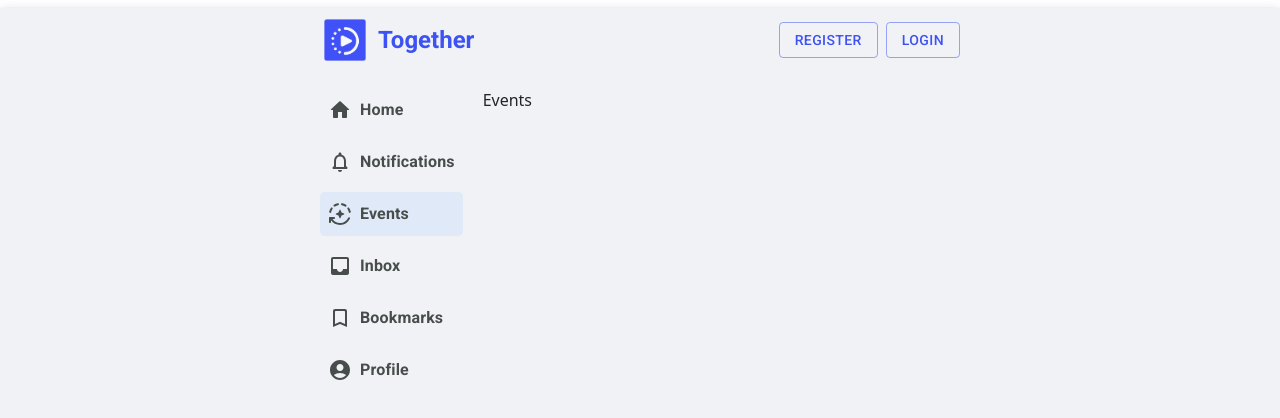
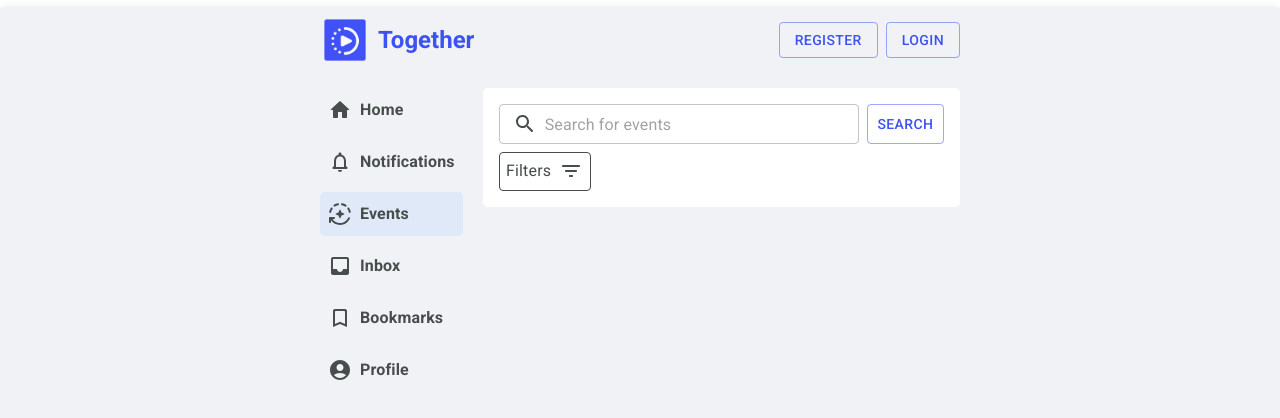
Before and after one commit to ensonal/Together-EventBasedWebApp-.NETCore-Angular, a React (Create React App) app in the folder FrontendReact/together-app/: page /events in a window 1280 px wide. Shown: the top 418 px of the page. Built offline with nearby package versions, Linux system fonts and the light colour scheme; no server answers.

Commit message:
feat: create search card component for event

```diff
--- a/FrontendReact/together-app/package.json
+++ b/FrontendReact/together-app/package.json
@@ -12,6 +12,7 @@
     "@mui/material": "^5.15.16",
     "@mui/system": "^5.15.15",
     "@mui/x-date-pickers": "^7.3.2",
+    "@mui/x-date-pickers-pro": "^7.4.0",
     "@testing-library/jest-dom": "^5.17.0",
     "@testing-library/react": "^13.4.0",
     "@testing-library/user-event": "^13.5.0",
--- /dev/null
+++ b/FrontendReact/together-app/src/routes/Events/EventsPage.tsx
@@ -0,0 +1,9 @@
+import { EventSearchCard } from "./components/EventSearchCard/EventSearchCard";
+
+export function EventsPage() {
+  return (
+    <div className="w-100 align-self-start">
+        <EventSearchCard />
+      </div>
+  );
+}
--- /dev/null
+++ b/FrontendReact/together-app/src/routes/Events/components/EventSearchCard/AdditionalFilters.tsx
@@ -0,0 +1,90 @@
+import TextField from "@mui/material/TextField";
+import MenuItem from "@mui/material/MenuItem";
+import { DateFilter } from "./DateFilter";
+import Card from "@mui/material/Card";
+import Typography from "@mui/material/Typography";
+import FilterListRoundedIcon from "@mui/icons-material/FilterListRounded";
+import React from "react";
+
+export function AdditionalFilters() {
+  const [open, setOpen] = React.useState(false);
+  const handleClick = () => {
+    setOpen(!open);
+  };
+
+  return (
+    <>
+      <div className="d-flex flex-row gap-2">
+        <Card
+          sx={{
+            boxShadow: 0,
+            cursor: "pointer",
+            border: "0.5px solid #474D4B",
+            padding: "0.4rem",
+            display: "flex",
+            alignItems: "center",
+            gap: "0.5rem",
+            minWidth: "fit-content",
+            flexGrow: 1,
+            maxWidth: "fit-content",
+          }}
+          onClick={handleClick}
+        >
+          <Typography sx={{ color: "#474D4B", whiteSpace: "nowrap" }}>
+            Filters
+          </Typography>
+          <FilterListRoundedIcon style={{ color: "#474D4B" }} />
+        </Card>
+        {open && (
+          <>
+            <TextField
+              select
+              label="City"
+              variant="outlined"
+              fullWidth
+              size="small"
+            >
+              <MenuItem value={10}>Ten</MenuItem>
+              <MenuItem value={20}>Twenty</MenuItem>
+              <MenuItem value={30}>Thirty</MenuItem>
+            </TextField>
+            <TextField
+              select
+              label="Country"
+              variant="outlined"
+              fullWidth
+              size="small"
+            >
+              <MenuItem value={10}>Ten</MenuItem>
+              <MenuItem value={20}>Twenty</MenuItem>
+              <MenuItem value={30}>Thirty</MenuItem>
+            </TextField>
+            <TextField
+              select
+              label="Sport type"
+              variant="outlined"
+              fullWidth
+              size="small"
+            >
+              <MenuItem value={10}>Ten</MenuItem>
+              <MenuItem value={20}>Twenty</MenuItem>
+              <MenuItem value={30}>Thirty</MenuItem>
+            </TextField>
+            <TextField
+              select
+              label="Level"
+              variant="outlined"
+              fullWidth
+              size="small"
+            >
+              <MenuItem value={10}>Ten</MenuItem>
+              <MenuItem value={20}>Twenty</MenuItem>
+              <MenuItem value={30}>Thirty</MenuItem>
+            </TextField>
+          </>
+        )}
+      </div>
+      {open && <DateFilter />}
+    </>
+  );
+}
--- /dev/null
+++ b/FrontendReact/together-app/src/routes/Events/components/EventSearchCard/DateFilter.tsx
@@ -0,0 +1,18 @@
+import * as React from "react";
+import { DemoContainer } from "@mui/x-date-pickers/internals/demo";
+import { AdapterDayjs } from "@mui/x-date-pickers/AdapterDayjs";
+import { LocalizationProvider } from "@mui/x-date-pickers/LocalizationProvider";
+import { DatePicker } from "@mui/x-date-pickers/DatePicker";
+
+export function DateFilter() {
+  return (
+    <div className="p-0">
+      <LocalizationProvider dateAdapter={AdapterDayjs}>
+        <DemoContainer components={["DatePicker", "DatePicker"]}>
+          <DatePicker label="Date From" name="DateFrom" className="w-100" />
+          <DatePicker label="Date To" name="DateTo" className="w-100" />
+        </DemoContainer>
+      </LocalizationProvider>
+    </div>
+  );
+}
--- /dev/null
+++ b/FrontendReact/together-app/src/routes/Events/components/EventSearchCard/EventSearchCard.tsx
@@ -0,0 +1,15 @@
+import { Card } from "@mui/material";
+import { QuerySearch } from "./QuerySearch";
+import { AdditionalFilters } from "./AdditionalFilters";
+
+export function EventSearchCard() {
+  return (
+    <Card
+      className="p-3 rounded-3 d-flex flex-column gap-2"
+      sx={{ boxShadow: 0 }}
+    >
+      <QuerySearch />
+      <AdditionalFilters />
+    </Card>
+  );
+}
--- /dev/null
+++ b/FrontendReact/together-app/src/routes/Events/components/EventSearchCard/QuerySearch.tsx
@@ -0,0 +1,30 @@
+import InputAdornment from "@mui/material/InputAdornment";
+import TextField from "@mui/material/TextField";
+import SearchRoundedIcon from "@mui/icons-material/SearchRounded";
+import { Button } from "@mui/material";
+
+export function QuerySearch() {
+  return (
+    <div className="d-flex flex-row gap-2">
+      <TextField
+        id="input-with-icon-textfield"
+        placeholder="Search for events"
+        InputProps={{
+          startAdornment: (
+            <InputAdornment position="start">
+              <SearchRoundedIcon style={{ color: "#474D4B" }} />
+            </InputAdornment>
+          ),
+        }}
+        variant="outlined"
+        fullWidth
+        size="small"
+      />
+      <Button
+        variant="outlined"
+      >
+        Search
+      </Button>
+    </div>
+  );
+}
--- a/FrontendReact/together-app/src/routes/index.tsx
+++ b/FrontendReact/together-app/src/routes/index.tsx
@@ -7,6 +7,7 @@ import { CreateEventPage } from "../routes/CreateEvent/CreateEventPage";
 import { useLocation } from "react-router-dom";
 import { VerticalNavBar } from "../components/VerticalNavBar/VerticalNavBar";
 import { useEffect, useState } from "react";
+import { EventsPage } from "./Events/EventsPage";
 
 export default function Routes() {
   const location = useLocation();
@@ -16,7 +17,8 @@ export default function Routes() {
   const isRegisterOrLogin =
     location.pathname === "/register" || location.pathname === "/login";
 
-    {/*
+  {
+    /*
   useEffect(() => {
     location.pathname === "/register" || location.pathname === "/login"
       ? setVerticalNavFlex(0)
@@ -25,7 +27,8 @@ export default function Routes() {
       ? setVerticalNavFlex(0.1)
       : setVerticalNavFlex(1);
   }, [location.pathname]);
-  */}
+  */
+  }
 
   return (
     <BaseRoutes>
@@ -71,7 +74,7 @@ export default function Routes() {
         <Route path="login" element={<LoginPage />} />
         <Route path="my-profile" element={<MyProfilePage />} />
         <Route path="create-event" element={<CreateEventPage />} />
-        <Route path="events" element={<div>Events</div>} />
+        <Route path="events" element={<EventsPage />} />
       </Route>
     </BaseRoutes>
   );
```
